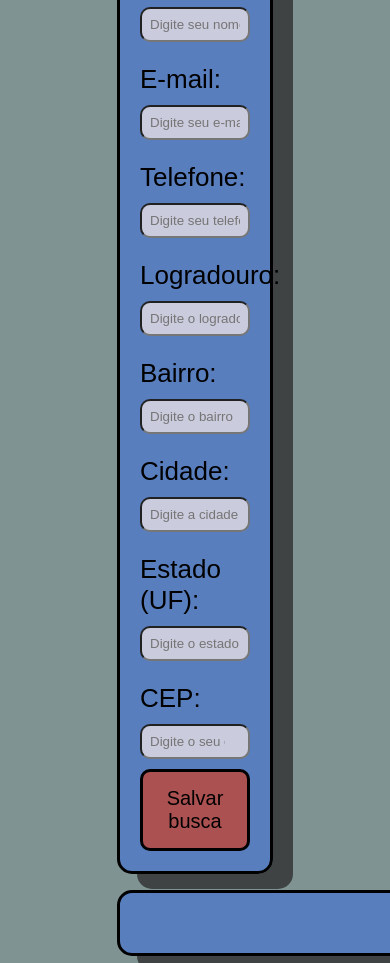
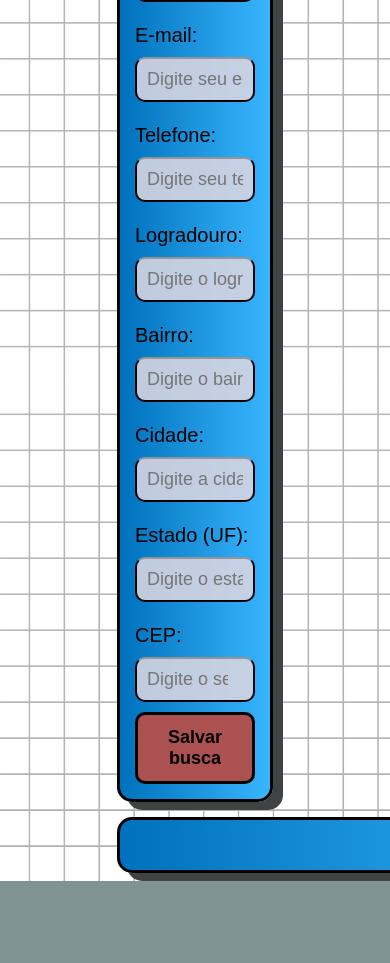
Before and after one commit to CassioOliveirasilva/Api-cadastro-e-tempo, a plain HTML site: page index.html in a window 390 px wide. Shown: the part 191-1154 px from the top of the page. After the commit the page ends 1072 px from the top, so only its background shows below. Drawn offline with Linux system fonts and the light colour scheme; a web font is replaced by a local one.

Commit message:
backgroud img e backgrond gradiente do formulário/tempo

```diff
--- a/style.css
+++ b/style.css
@@ -1,6 +1,6 @@
 @import url('https://fonts.googleapis.com/css2?family=Cuprum:ital,wght@0,400..700;1,400..700&family=Kelly+Slab&family=Zen+Dots&display=swap');
 :root {
-    --cor-primaria: rgba(88, 126, 192, 0.963);
+    --cor-primaria: linear-gradient(90deg, #0071BC, #38b6ff);
     --cor-secundaria: rgb(128, 147, 147);
     --cor-shadows: rgb(63, 67, 67);
 
@@ -17,6 +17,9 @@
 body {
     display: flex;
     flex-direction: column;
+    background-image: url(./assets/backgroud.jpg);
+    background-size: 1000px;
+    /*se a imgagem não carregar*/
     background-color: var(--cor-secundaria);
 
 }
@@ -30,12 +33,13 @@ body {
     color: rgb(4, 4, 22);
     padding: 2% 0 0 0;
 }
+/* FORMULÁRIO */
 .itens-cadastro {
     display: flex;
     flex-direction: column;
     max-width: 600px;
-    background-color: var(--cor-primaria);
-    font-family: var(--font-terciaria);
+    background-image: var(--cor-primaria);
+    font-family: var(--font-secundaria);
     border: solid ;
     border-radius: 15px;
     box-shadow: 20px 15px var(--cor-shadows);
@@ -49,14 +53,20 @@ label {
 }
 ::placeholder {
     font-family: var(--font-terciaria);
+    font-size: 18px;
 }
 input {
     background-color: rgba(220, 215, 226, 0.87);
     padding: 8px;
+    border: solid 2px;
+    border-top-color: rgb(150, 148, 148);
+    border-bottom-color: black;
     border-radius: 10px;
 
 }
 button {
+    font-family: var(--font-secundaria);
+    font-weight: 600;
     font-size: 20px;
     padding: 15px;
     border: solid;
@@ -64,20 +74,42 @@ button {
     border-color: black;
     background-color: rgb(172, 81, 81);
 }
-
+/* ÁREA DO CLIMA */
 .tempo {
     display: flex;
     flex-direction: column;
     color: rgb(3, 22, 39);
     width: 500px;
-    background-color: var(--cor-primaria);
+    background-image: var(--cor-primaria);
     border: solid;
     border-color: black;
     box-shadow: 20px 15px var(--cor-shadows);
     border-radius: 15px;
     padding: 20px;
     margin: 2% 30%;
-    font-family: var(--font-terciaria);
+    font-family: var(--font-secundaria);
     font-size: 30px;
     gap:10px;
 }
+@media (max-width: 600px) {
+.cabecalho {
+    font-size: 22px;
+    padding-top: 15px;
+}
+
+.itens-cadastro,.tempo {
+    font-size: 20px;
+    padding: 15px;
+    box-shadow: 10px 8px var(--cor-shadows);
+}
+
+input {
+    padding: 10px;
+    font-size: 18px;
+}
+
+button {
+    font-size: 18px;
+    padding: 12px;
+}
+}
```
Also changed, not shown: assets/backgroud.jpg (added).
